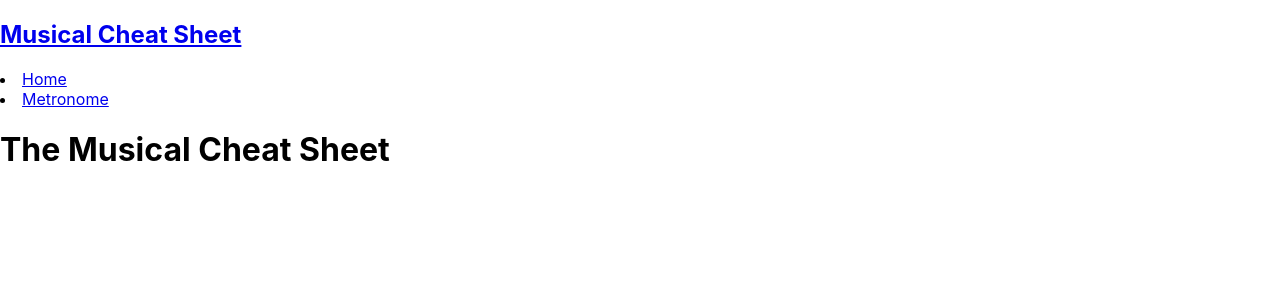
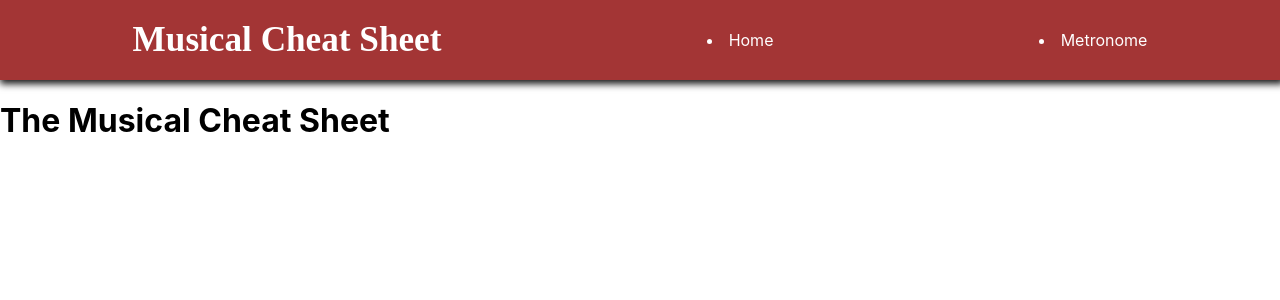
Before and after one commit to Frank-Rauen/musical-cheat-sheet, a React (Create React App) app: page / in a window 1280 px wide. Shown: the top 300 px of the page. Built offline with nearby package versions, Linux system fonts and the light colour scheme.

Commit message:
adds metronome and navbar styling

```diff
--- a/src/App.js
+++ b/src/App.js
@@ -6,6 +6,7 @@ import './App.css'
 //Reusables
 
 import Navbar from '../src/components/Navbar/Navbar';
+import Metronome from '../src/components/Metronome/Metronome';
 
 //Pages
 
@@ -22,6 +23,9 @@ class App extends Component {
           <Route exact path='/' render={props =>
           <Home />
           } />
+          <Route exact path='/metronome' render={props =>
+          <Metronome />
+          } />
         </Switch>
         </div>
       </div>
--- a/src/components/Navbar/Navbar.module.css
+++ b/src/components/Navbar/Navbar.module.css
@@ -0,0 +1,39 @@
+.navbar {
+    display: flex;
+    align-items: center;
+    height: 5rem;
+    background-color:rgb(163, 53, 53);
+    justify-content: space-around;
+    color: #ffffff;
+    box-shadow: 2px 2px 7px 2px rgb(26, 26, 26);
+}
+
+.navbar ul {
+    display: flex;
+    list-style: none;
+}
+
+.navbar ul li {
+    margin: 1rem;
+    font-weight: 500;
+}
+
+.navbar ul li:hover {
+    border-bottom: 5px solid gray;
+}
+
+.navbar h1 {
+    font-family: 'Pacifico', cursive;
+    font-size: 2.2rem;
+}
+
+.navbar a {
+    text-decoration: none;
+    color: #ffffff;
+}
+
+.navbar ul {
+    display: flex;
+    list-style: none;
+    border-bottom: 5px solid rgb(179, 23, 23);
+}
```
